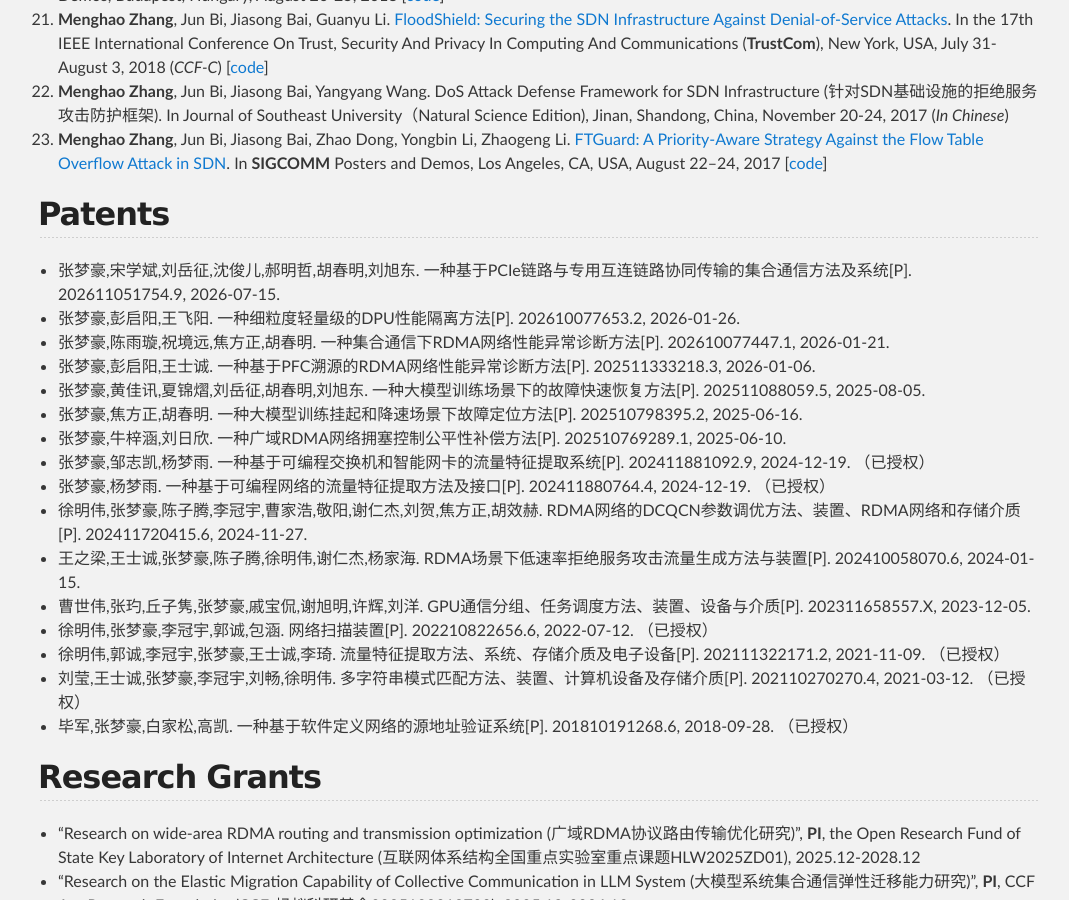
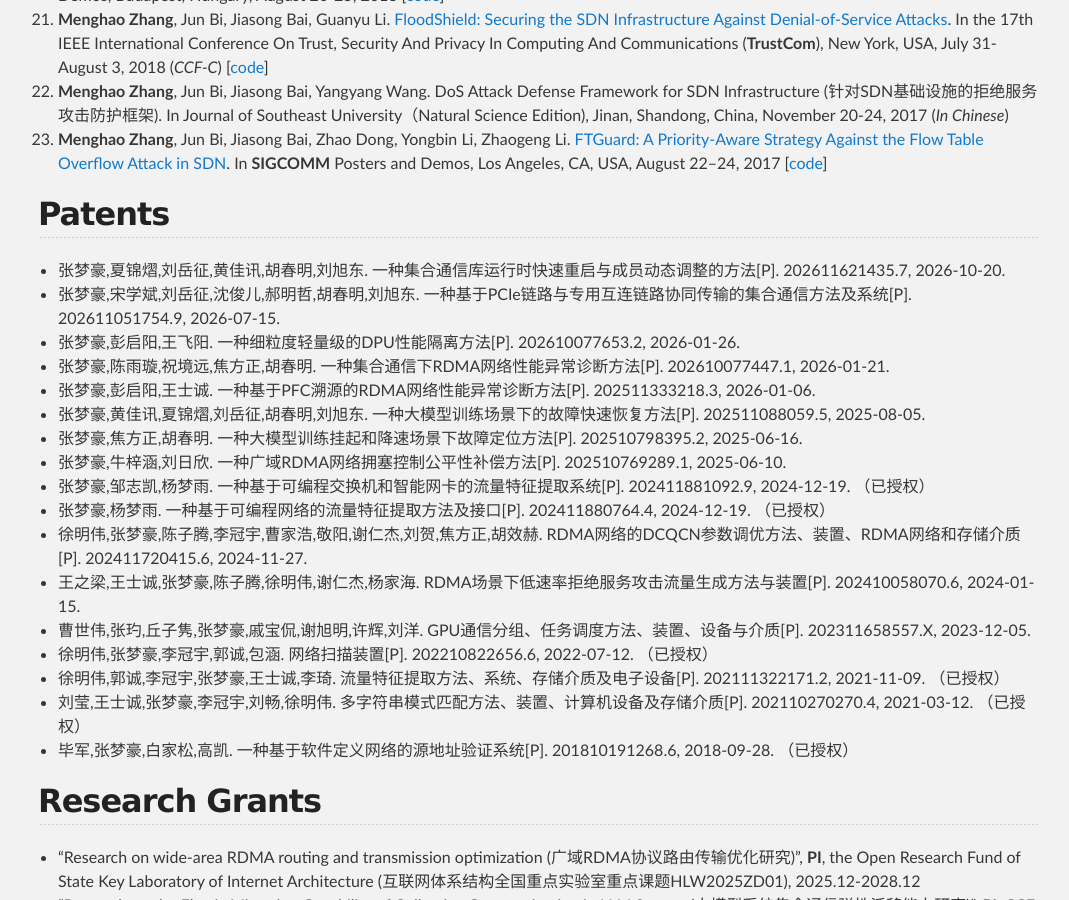
Before and after one commit to zhangmenghao/zhangmenghao.github.io, a Jekyll site: the page built from index.md, in a window 1280 px wide and 900 px high, scrolled down 5624 px. Shown: the whole window, without its empty margins (102-1171 px from the left). Built offline with Jekyll 4.4.1, drawn with Linux system fonts in a browser that asks for light colours.

Commit message:
Update patent

```diff
--- a/index.md
+++ b/index.md
@@ -244,6 +244,7 @@
 
 
 ## Patents
+* 张梦豪,夏锦熠,刘岳征,黄佳讯,胡春明,刘旭东. 一种集合通信库运行时快速重启与成员动态调整的方法[P]. 202611621435.7, 2026-10-20.
 * 张梦豪,宋学斌,刘岳征,沈俊儿,郝明哲,胡春明,刘旭东. 一种基于PCIe链路与专用互连链路协同传输的集合通信方法及系统[P]. 202611051754.9, 2026-07-15.
 * 张梦豪,彭启阳,王飞阳. 一种细粒度轻量级的DPU性能隔离方法[P]. 202610077653.2, 2026-01-26.
 * 张梦豪,陈雨璇,祝境远,焦方正,胡春明. 一种集合通信下RDMA网络性能异常诊断方法[P]. 202610077447.1, 2026-01-21.
```
